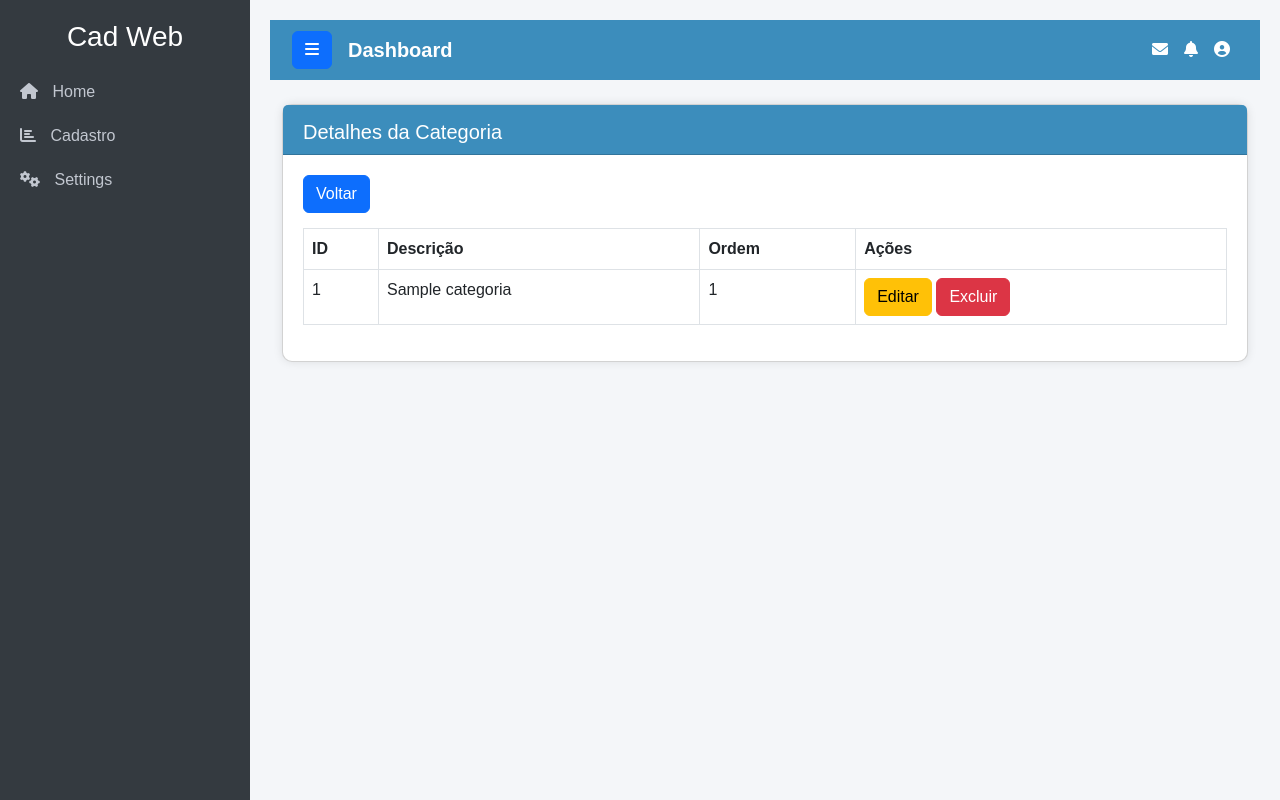
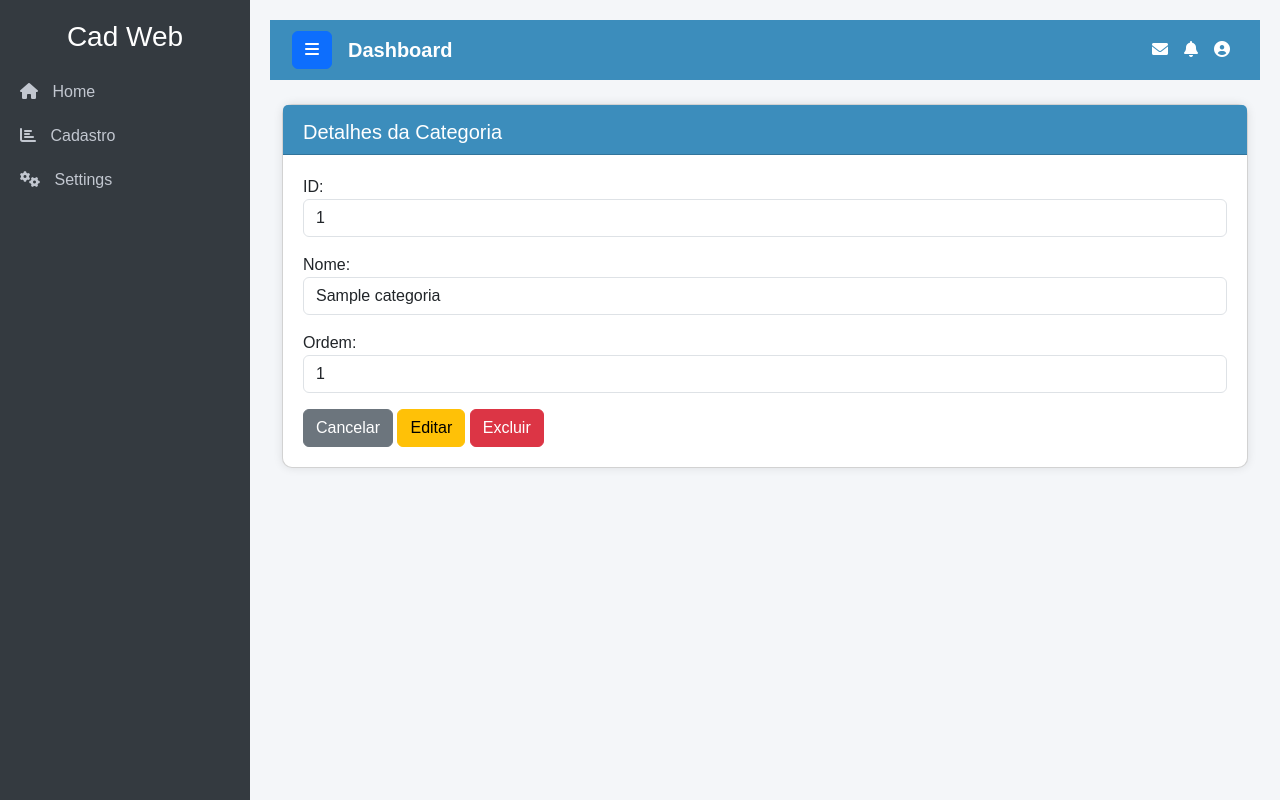
Before and after one commit to Pedro-Arthur-GIT/cadweb, a Django app: page /categoria/detalhes_categoria/1/ in a window 1280 px wide. Run offline with Django 4.2, Linux system fonts and the light colour scheme; tables that the repository leaves empty hold one stand-in row (values such as "Sample post"); some libraries are stand-ins or nearby versions.

Commit message:
Crud done

```diff
--- a/home/views.py
+++ b/home/views.py
@@ -20,7 +20,7 @@ def form_categoria(request):
        form = CategoriaForm(request.POST) # instancia o modelo com os dados do form
        if form.is_valid():# faz a validação do formulário
             form.save() # salva a instancia do modelo no banco de dados
-            return redirect('index') # redireciona para a listagem
+            return redirect('categoria') # redireciona para a listagem
     else:# método é get, novo registro
         form = CategoriaForm() # formulário vazio
     contexto = {
@@ -38,32 +38,17 @@ def editar_categoria(request, id):
             return redirect('categoria') # redireciona para a listagem
     else:
          form = CategoriaForm(instance=categoria)
-    return render(request, 'categoria/formulario.html', {'form': form,})
-
-# def editar_categoria(request, id):
-#     categoria = Categoria.objects.get(pk=id)
-#     if request.method == 'POST':
-#         # combina os dados do formulário submetido com a instância do objeto existente, permitindo editar seus valores.
-#         form = CategoriaForm(request.POST, instance=categoria)
-#         if form.is_valid():
-#             categoria = form.save() # save retorna o objeto salvo
-#             lista = []
-#             lista.append(categoria)
-#             return render(request, 'categoria/lista.html', {'lista': lista})
-#     else:
-#          form = CategoriaForm(instance=categoria)
-#     return render(request, 'categoria/formulario.html', {'form': form,})
-
+    return render(request, 'categoria/editar_categoria.html', {'form': form,})
 
 def detalhes_categoria(request, id):
     categoria = Categoria.objects.get(pk=id)
-    lista = []
-    lista.append(categoria)
-    return render(request, 'categoria/detalhes_categoria.html', {'lista': lista})
-
+    return render(request, 'categoria/detalhes_categoria.html', {'categoria': categoria})
 
 def excluir_categoria(request, id):
-    categoria = Categoria.objects.get(pk=id)
-    lista = []
-    lista.append(categoria)
-    return render(request, 'categoria/excluir_categoria.html', {'lista': lista})
+    if request.method == 'POST':
+        categoria = Categoria.objects.get(id=id)
+        categoria.delete()
+        return redirect('categoria')
+    else:
+        categoria = Categoria.objects.get(pk=id)
+    return render(request, 'categoria/excluir_categoria.html', {'categoria': categoria})
--- a/manage.py
+++ b/manage.py
@@ -1,4 +1,5 @@
 #!/usr/bin/env python
+
 """Django's command-line utility for administrative tasks."""
 import os
 import sys
--- a/templates/categoria/detalhes_categoria.html
+++ b/templates/categoria/detalhes_categoria.html
@@ -8,40 +8,24 @@
 
 {% block conteudo %}
 
-{% block botao %}
 
-<button class = "btn btn-primary" style= "margin-bottom: 15px" onclick="window.history.back()">Voltar</button>
+<p>
+    <label>ID:</label>
+    <span class="form-control">{{categoria.id}}<span>
+</p>
+
+<p>
+    <label>Nome:</label>
+    <span class="form-control">{{categoria.nome}}<span>
+</p>
+
+<p>
+    <label>Ordem:</label>
+    <span class="form-control">{{categoria.ordem}}<span>
+</p>
+
+<button onclick="window.history.back()" class= "btn btn-secondary">Cancelar</button>
+<button onclick="location.href='{% url 'editar_categoria' categoria.id %}'" class= "btn btn-warning">Editar</button>
+<button onclick="location.href='{% url 'excluir_categoria' categoria.id %}'" class= "btn btn-danger">Excluir</button>
 
 {% endblock %}
-
-<table class="table table-bordered table-hover">
-
-    <thead class="thead-dark">
-        <tr>
-            <th scope="col">ID</th>
-            <th scope="col">Descrição</th>
-            <th scope="col"> Ordem</th>
-            <th scope="col">Ações</th>
-        </tr>
-    </thead>
-    <tbody>
-        {% for item in lista %}
-        <tr>
-            <td> {{item.id}}</td>
-            <td> {{item.nome}}</td>
-            <td> {{item.ordem}}</td>
-
-            <td>
-                {% comment %} <button onclick="location.href='{% url 'detalhes_categoria' item.id %}'" class= "btn btn-info">Detalhes</button> {% endcomment %}
-                <button onclick="location.href='{% url 'editar_categoria' item.id %}'" class= "btn btn-warning">Editar</button>
-                <button onclick="location.href='{% url 'excluir_categoria' item.id %}'" class= "btn btn-danger">Excluir</button>
-            </td>
-        </tr>
-        {% endfor %}
-
-    </tbody>
-</table>
-
-
-
-{% endblock %}
--- a/templates/categoria/formulario.html
+++ b/templates/categoria/formulario.html
@@ -9,7 +9,7 @@
     <input type="hidden">
     <p>
         <label for="id_nome">Nome:</label>
-        <input type="text" name="nome" class="form-control" placeholder="Nome" maxlength="100" required id="id_nome">
+        <input type="text" name="nome" class="form-control" placeholder="" maxlength="100" required id="id_nome">
     </p>
 
     <p>
@@ -18,6 +18,7 @@
     </p>
 
     <!-- Renderiza cada campo do formulário com <p> tags -->
+    <button onclick="window.history.back()" class= "btn btn-secondary">Cancelar</button>
     <button class="btn btn-primary" type="submit">Enviar</button>
 </form>
 
```
Also changed, not shown: templates/categoria/editar_categoria.html (+18 -2 lines), templates/categoria/excluir_categoria.html (+10 -10 lines).
